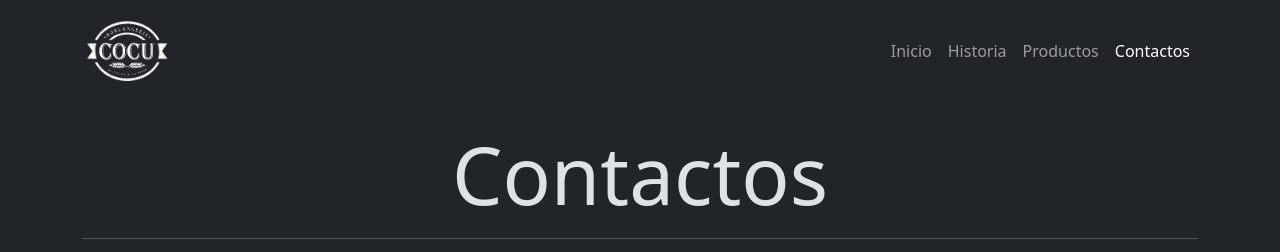
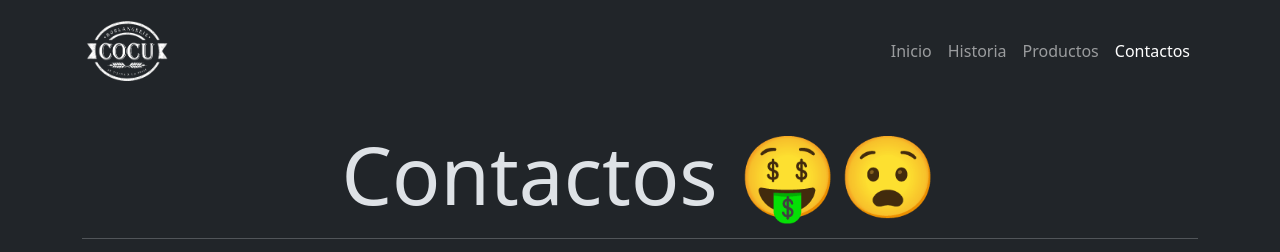
Before and after one commit to earias08/panaderiaCocu-40i, a plain HTML site: page pages/contactos.html in a window 1280 px wide. Shown: the top 252 px of the page. Drawn offline with nearby package versions, Linux system fonts and the light colour scheme; grey boxes are pictures that could not be loaded.

Commit message:
Se modifico el titulo del form

```diff
--- a/pages/contactos.html
+++ b/pages/contactos.html
@@ -59,7 +59,7 @@
       </nav>
     </header>
     <main class="container my-4">
-        <h1 class="display-1 text-center">Contactos</h1>
+        <h1 class="display-1 text-center">Contactos 🤑😧</h1>
         <hr />
         <section class="row">
           <aside class="col-md-6">
```
